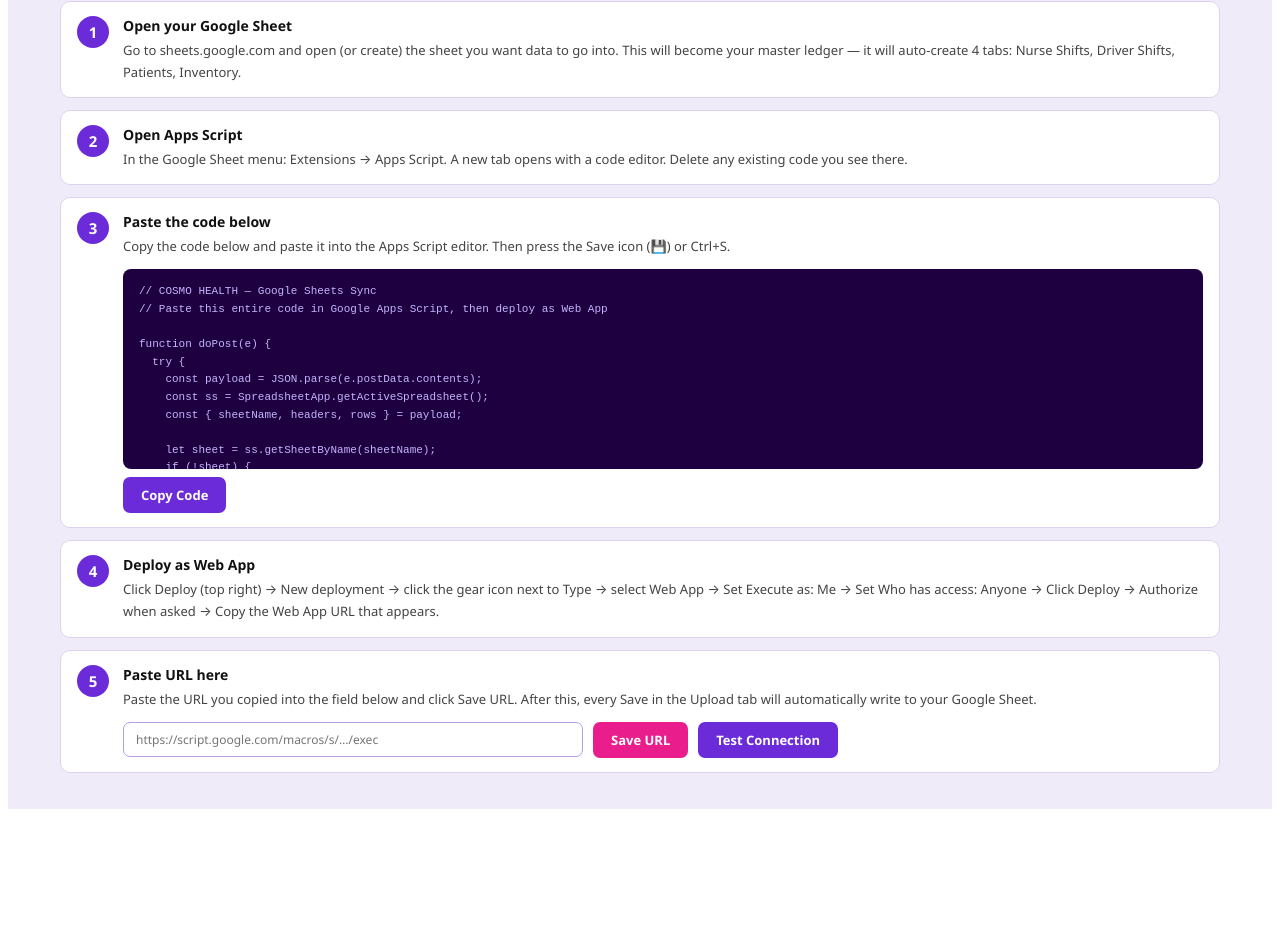
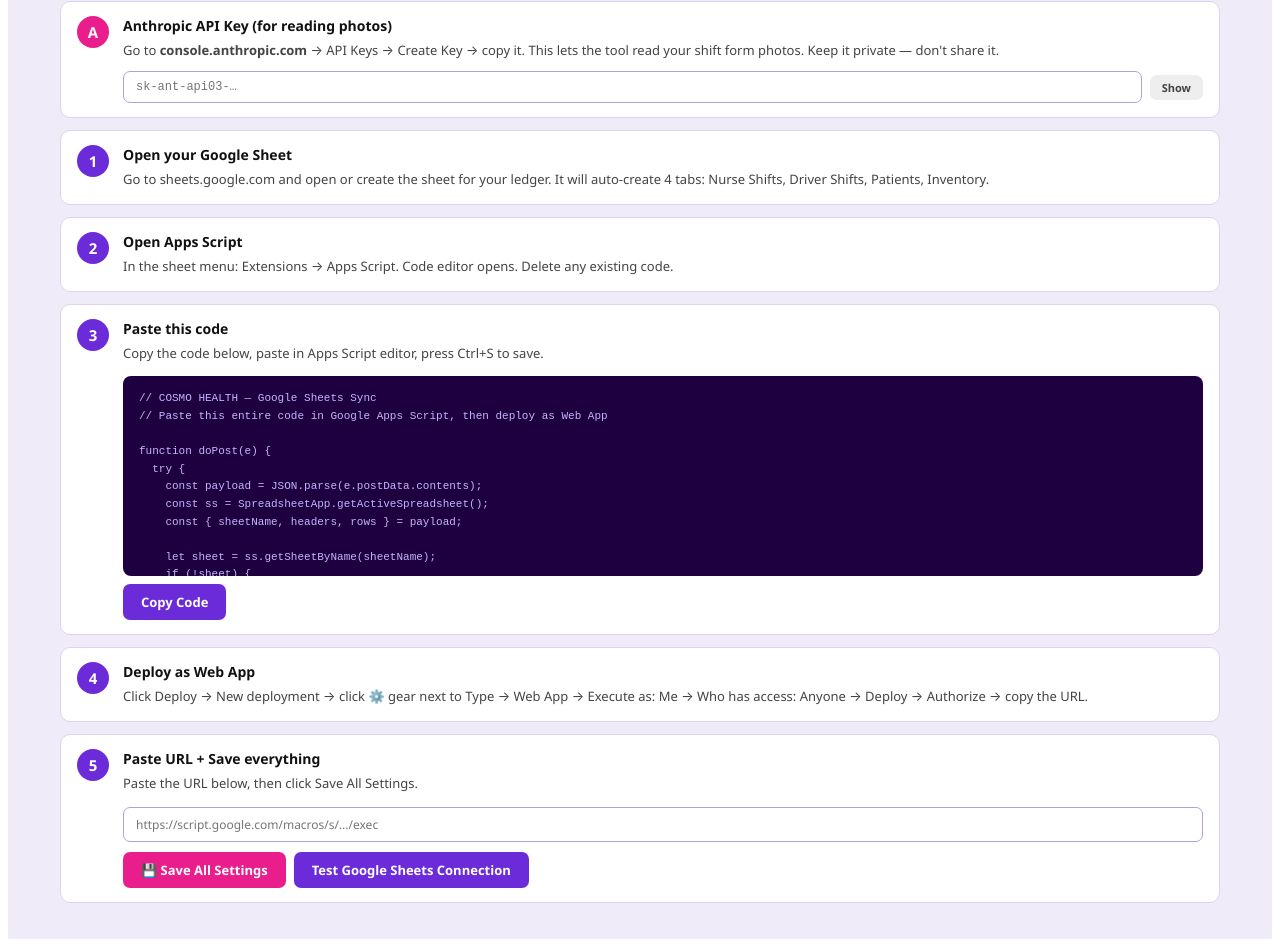
Before and after one commit to Kartikdhamija-work/cosmo-ledger, a React (Vite) app: page / in a window 1280 px wide. Shown: the part 232-1179 px from the top of the page. Before the commit the page ends 1049 px from the top, so only its background shows below. Built offline with nearby package versions, Linux system fonts and the light colour scheme.

Commit message:
Update App.jsx

```diff
--- a/src/App.jsx
+++ b/src/App.jsx
@@ -89,17 +89,19 @@
   return results;
 }
 
-// ─── STORAGE ──────────────────────────────────────────────────────────────────
-// All storage is SHARED — same data for everyone using this published tool
-const SK   = "cosmo-final-sess";
-const STK  = "cosmo-final-sta";
-const URLK = "cosmo-final-url";
-const loadSess = async () => { try { const r=await window.storage.get(SK,  true); return r?JSON.parse(r.value):[]; } catch { return []; } };
-const saveSess = async s  => { try { await window.storage.set(SK,  JSON.stringify(s), true); } catch {} };
-const loadSta  = async () => { try { const r=await window.storage.get(STK, true); return r?JSON.parse(r.value):["Mangala","Ankura","Mayfair"]; } catch { return ["Mangala","Ankura","Mayfair"]; } };
-const saveSta  = async s  => { try { await window.storage.set(STK, JSON.stringify(s), true); } catch {} };
-const loadUrl  = async () => { try { const r=await window.storage.get(URLK, true); return r?r.value:""; } catch { return ""; } };
-const saveUrl  = async u  => { try { await window.storage.set(URLK, u, true); } catch {} };
+// ─── STORAGE — uses localStorage, works on Vercel ─────────────────────────────
+const SK   = "cosmo-sess";
+const STK  = "cosmo-sta";
+const URLK = "cosmo-url";
+const APIK = "cosmo-apikey";
+const loadSess = async () => { try { return JSON.parse(localStorage.getItem(SK)||"[]");    } catch { return []; } };
+const saveSess = async s  => { try { localStorage.setItem(SK,  JSON.stringify(s));         } catch {} };
+const loadSta  = async () => { try { return JSON.parse(localStorage.getItem(STK)||'["Mangala","Ankura","Mayfair"]'); } catch { return ["Mangala","Ankura","Mayfair"]; } };
+const saveSta  = async s  => { try { localStorage.setItem(STK, JSON.stringify(s));         } catch {} };
+const loadUrl  = async () => { try { return localStorage.getItem(URLK)||"";                } catch { return ""; } };
+const saveUrl  = async u  => { try { localStorage.setItem(URLK, u);                        } catch {} };
+const loadKey  = async () => { try { return localStorage.getItem(APIK)||"";                } catch { return ""; } };
+const saveKey  = async k  => { try { localStorage.setItem(APIK, k);                        } catch {} };
 
 // ─── GOOGLE SHEETS SYNC ───────────────────────────────────────────────────────
 async function syncToSheets(scriptUrl, sessions) {
@@ -190,9 +192,10 @@
 Return ONLY valid JSON:
 {"form_type":"nurse","photo_section":"start","date":null,"station":null,"staff_name":null,"staff_contact":null,"shift":null,"login_time":null,"logout_time":null,"vehicle_no":null,"odometer_in":null,"odometer_out":null,"checklist":{"tablet_ok":null,"app_ok":null,"knows_lab_booking":null,"knows_patient_entry":null,"pricing_list":null,"handover_taken":null,"station_clean":null,"emergency_kit":null,"ppe_ready":null,"general_ok":null,"lights_ok":null,"tyres_ok":null,"gauges_ok":null,"fluids_ok":null,"oxygen_ok":null,"linen_ok":null,"drugs_ok":null},"summary":{"total_patients":null,"cash_collected":null,"upi_collected":null,"pending_followup":null,"handover_notes":null},"patients":[],"vehicle_remarks":null}`;
 
-async function extractPhoto(b64) {
+async function extractPhoto(b64, apiKey) {
+  if (!apiKey) throw new Error("No API key — add it in Google Sheets Setup tab");
   const res = await fetch("https://api.anthropic.com/v1/messages",{
-    method:"POST", headers:{"Content-Type":"application/json"},
+    method:"POST", headers:{"Content-Type":"application/json","x-api-key":apiKey,"anthropic-version":"2023-06-01","anthropic-dangerous-direct-browser-access":"true"},
     body:JSON.stringify({model:"claude-sonnet-4-20250514",max_tokens:2500,messages:[{role:"user",content:[
       {type:"image",source:{type:"base64",media_type:"image/jpeg",data:b64}},
       {type:"text",text:PROMPT}
@@ -279,47 +282,60 @@
 const Td=({c,style={}})=>(<td style={{padding:"9px 12px",fontSize:12,color:T.t2,borderBottom:`1px solid ${T.border}`,verticalAlign:"middle",...style}}>{c}</td>);
 
 // ─── SETUP TAB ────────────────────────────────────────────────────────────────
-function SetupTab({scriptUrl,setScriptUrl}) {
+function SetupTab({scriptUrl,setScriptUrl,apiKey,setApiKey}) {
   const [url,setUrl]=useState(scriptUrl);
+  const [key,setKey]=useState(apiKey);
+  const [showKey,setShowKey]=useState(false);
   const [testing,setTesting]=useState(false);
   const [testResult,setTestResult]=useState(null);
   const [copied,setCopied]=useState(false);
 
-  const save=async()=>{ await saveUrl(url); setScriptUrl(url); };
-
+  const saveAll=async()=>{ await saveUrl(url); setScriptUrl(url); await saveKey(key); setApiKey(key); };
   const test=async()=>{
-    if(!url){setTestResult({ok:false,msg:"Enter the URL first"});return;}
+    if(!url){setTestResult({ok:false,msg:"Enter the Google Sheets URL first"});return;}
     setTesting(true); setTestResult(null);
-    try {
-      await fetch(url,{method:"POST",mode:"no-cors",headers:{"Content-Type":"text/plain"},body:JSON.stringify({sheetName:"_test",headers:["test"],rows:[["ping"]]})});
-      setTestResult({ok:true,msg:"Request sent. Check your Google Sheet — a _test tab should appear with 'ping'."});
-    } catch(e){setTestResult({ok:false,msg:"Failed: "+e.message});}
+    try{await fetch(url,{method:"POST",mode:"no-cors",headers:{"Content-Type":"text/plain"},body:JSON.stringify({sheetName:"_test",headers:["test"],rows:[["ping"]]})});setTestResult({ok:true,msg:"Request sent! Check your Google Sheet — a _test tab should appear with the word 'ping'."});}
+    catch(e){setTestResult({ok:false,msg:"Failed: "+e.message});}
     setTesting(false);
   };
-
-  const copyCode=()=>{ navigator.clipboard.writeText(APPS_SCRIPT_CODE); setCopied(true); setTimeout(()=>setCopied(false),2500); };
-
-  const steps=[
-    {n:"1",title:"Open your Google Sheet",body:"Go to sheets.google.com and open (or create) the sheet you want data to go into. This will become your master ledger — it will auto-create 4 tabs: Nurse Shifts, Driver Shifts, Patients, Inventory."},
-    {n:"2",title:"Open Apps Script",body:'In the Google Sheet menu: Extensions → Apps Script. A new tab opens with a code editor. Delete any existing code you see there.'},
-    {n:"3",title:"Paste the code below",body:"Copy the code below and paste it into the Apps Script editor. Then press the Save icon (💾) or Ctrl+S.",code:true},
-    {n:"4",title:"Deploy as Web App",body:"Click Deploy (top right) → New deployment → click the gear icon next to Type → select Web App → Set Execute as: Me → Set Who has access: Anyone → Click Deploy → Authorize when asked → Copy the Web App URL that appears."},
-    {n:"5",title:"Paste URL here",body:"Paste the URL you copied into the field below and click Save URL. After this, every Save in the Upload tab will automatically write to your Google Sheet."},
-  ];
+  const copyCode=()=>{navigator.clipboard.writeText(APPS_SCRIPT_CODE);setCopied(true);setTimeout(()=>setCopied(false),2500);};
 
   return(
     <div>
       <Card style={{padding:20,marginBottom:20,borderLeft:`4px solid ${T.pink}`,background:"#FFF8FC"}}>
         <div style={{fontWeight:800,fontSize:15,color:T.pink,marginBottom:4}}>One-time setup — do this once, syncs forever after</div>
-        <div style={{fontSize:13,color:T.t2}}>Follow these 5 steps. Takes about 5 minutes. After setup, every time coordinator saves records here, they go directly into your Google Sheet — no copy-paste needed.</div>
+        <div style={{fontSize:13,color:T.t2}}>Complete both sections below. Takes about 5 minutes total.</div>
       </Card>
 
-      {steps.map(s=>(
+      {/* Section A: API Key */}
+      <Card style={{marginBottom:12,overflow:"hidden"}}>
+        <div style={{display:"flex",gap:14,padding:"14px 16px",alignItems:"flex-start"}}>
+          <div style={{width:32,height:32,borderRadius:"50%",background:T.pink,color:"#fff",fontSize:15,fontWeight:800,display:"flex",alignItems:"center",justifyContent:"center",flexShrink:0}}>A</div>
+          <div style={{flex:1}}>
+            <div style={{fontWeight:700,fontSize:14,color:T.t1,marginBottom:4}}>Anthropic API Key (for reading photos)</div>
+            <div style={{fontSize:13,color:T.t2,lineHeight:1.7,marginBottom:10}}>
+              Go to <b>console.anthropic.com</b> → API Keys → Create Key → copy it. This lets the tool read your shift form photos. Keep it private — don't share it.
+            </div>
+            <div style={{display:"flex",gap:8,alignItems:"center",flexWrap:"wrap"}}>
+              <input value={key} onChange={e=>setKey(e.target.value)} type={showKey?"text":"password"} placeholder="sk-ant-api03-…" style={{...selS,flex:1,minWidth:260,fontSize:12,fontFamily:mono}}/>
+              <Btn label={showKey?"Hide":"Show"} onClick={()=>setShowKey(s=>!s)} color="#EEE" textColor={T.t2} small/>
+            </div>
+            {key&&<div style={{marginTop:6,fontSize:11,color:T.ok}}>✓ API key entered</div>}
+          </div>
+        </div>
+      </Card>
+
+      {/* Section B: Google Sheets */}
+      {[
+        {n:"1",title:"Open your Google Sheet",body:"Go to sheets.google.com and open or create the sheet for your ledger. It will auto-create 4 tabs: Nurse Shifts, Driver Shifts, Patients, Inventory."},
+        {n:"2",title:"Open Apps Script",body:"In the sheet menu: Extensions → Apps Script. Code editor opens. Delete any existing code."},
+        {n:"3",title:"Paste this code",body:"Copy the code below, paste in Apps Script editor, press Ctrl+S to save.",code:true},
+        {n:"4",title:"Deploy as Web App",body:"Click Deploy → New deployment → click ⚙️ gear next to Type → Web App → Execute as: Me → Who has access: Anyone → Deploy → Authorize → copy the URL."},
+        {n:"5",title:"Paste URL + Save everything",body:"Paste the URL below, then click Save All Settings."},
+      ].map(s=>(
         <Card key={s.n} style={{marginBottom:12,overflow:"hidden"}}>
           <div style={{display:"flex",gap:14,padding:"14px 16px",alignItems:"flex-start"}}>
-            <div style={{width:32,height:32,borderRadius:"50%",background:T.brand,color:"#fff",fontSize:15,fontWeight:800,display:"flex",alignItems:"center",justifyContent:"center",flexShrink:0}}>
-              {s.n}
-            </div>
+            <div style={{width:32,height:32,borderRadius:"50%",background:T.brand,color:"#fff",fontSize:15,fontWeight:800,display:"flex",alignItems:"center",justifyContent:"center",flexShrink:0}}>{s.n}</div>
             <div style={{flex:1}}>
               <div style={{fontWeight:700,fontSize:14,color:T.t1,marginBottom:4}}>{s.title}</div>
               <div style={{fontSize:13,color:T.t2,lineHeight:1.7}}>{s.body}</div>
@@ -330,26 +346,28 @@
                 </div>
               )}
               {s.n==="5"&&(
-                <div style={{marginTop:12,display:"flex",gap:10,flexWrap:"wrap",alignItems:"center"}}>
-                  <input value={url} onChange={e=>setUrl(e.target.value)} placeholder="https://script.google.com/macros/s/…/exec" style={{...selS,width:"100%",maxWidth:460,fontSize:12}}/>
-                  <Btn label="Save URL" onClick={save} color={T.pink}/>
-                  <Btn label={testing?"Testing…":"Test Connection"} onClick={test} disabled={testing} color={T.brand}/>
+                <div style={{marginTop:12,display:"flex",flexDirection:"column",gap:10}}>
+                  <input value={url} onChange={e=>setUrl(e.target.value)} placeholder="https://script.google.com/macros/s/…/exec" style={{...selS,fontSize:12}}/>
+                  <div style={{display:"flex",gap:8,flexWrap:"wrap"}}>
+                    <Btn label="💾 Save All Settings" onClick={saveAll} color={T.pink}/>
+                    <Btn label={testing?"Testing…":"Test Google Sheets Connection"} onClick={test} disabled={testing} color={T.brand}/>
+                  </div>
+                  {testResult&&(
+                    <div style={{padding:"10px 14px",borderRadius:8,background:testResult.ok?T.okBg:T.errBg,color:testResult.ok?T.ok:T.err,fontSize:12,fontWeight:600}}>
+                      {testResult.ok?"✓":"✗"} {testResult.msg}
+                    </div>
+                  )}
                 </div>
               )}
             </div>
           </div>
-          {s.n==="5"&&testResult&&(
-            <div style={{margin:"0 16px 12px",padding:"10px 14px",borderRadius:8,background:testResult.ok?T.okBg:T.errBg,color:testResult.ok?T.ok:T.err,fontSize:12,fontWeight:600}}>
-              {testResult.ok?"✓":"✗"} {testResult.msg}
-            </div>
-          )}
         </Card>
       ))}
 
-      {scriptUrl&&(
+      {(scriptUrl&&apiKey)&&(
         <Card style={{padding:14,borderLeft:`4px solid ${T.ok}`,background:T.okBg}}>
-          <div style={{fontWeight:700,color:T.ok,marginBottom:4}}>✓ Google Sheets sync is configured</div>
-          <div style={{fontSize:12,color:T.t2,wordBreak:"break-all"}}>{scriptUrl}</div>
+          <div style={{fontWeight:700,color:T.ok,marginBottom:4}}>✓ Fully configured — ready to use</div>
+          <div style={{fontSize:12,color:T.t2}}>API key saved · Google Sheets connected</div>
         </Card>
       )}
     </div>
@@ -357,7 +375,7 @@
 }
 
 // ─── UPLOAD TAB ───────────────────────────────────────────────────────────────
-function UploadTab({stations,scriptUrl,onSaved}) {
+function UploadTab({stations,scriptUrl,apiKey,onSaved}) {
   const [items,setItems]=useState([]);
   const [dSta,setDSta]=useState(stations[0]||"");
   const [dDate,setDDate]=useState(now8());
@@ -381,11 +399,12 @@
   const extractAll=async()=>{
     const todo=items.filter(i=>i.status==="pending"||i.status==="err");
     if(!todo.length)return;
+    if(!apiKey){alert("Add your Anthropic API key in the Google Sheets Setup tab first.");return;}
     setBusy(true); setSaveStatus(null);
     for(const item of todo){
       setItems(p=>p.map(i=>i.id===item.id?{...i,status:"reading"}:i));
-      try{const ext=await extractPhoto(item.b64);setItems(p=>p.map(i=>i.id===item.id?{...i,status:"done",ext}:i));}
-      catch{setItems(p=>p.map(i=>i.id===item.id?{...i,status:"err",err:"Could not read — try a clearer photo"}:i));}
+      try{const ext=await extractPhoto(item.b64,apiKey);setItems(p=>p.map(i=>i.id===item.id?{...i,status:"done",ext}:i));}
+      catch(e){setItems(p=>p.map(i=>i.id===item.id?{...i,status:"err",err:e.message||"Could not read — check API key and photo quality"}:i));}
     }
     setBusy(false);
   };
@@ -431,15 +450,14 @@
   return(
     <div>
       {/* Status bar */}
-      {!scriptUrl&&(
-        <Card style={{padding:"10px 16px",marginBottom:16,borderLeft:`4px solid ${T.warn}`,background:T.warnBg,display:"flex",justifyContent:"space-between",alignItems:"center",flexWrap:"wrap",gap:8}}>
-          <span style={{fontSize:13,color:T.warn,fontWeight:600}}>⚠️ Google Sheets not connected — data saves locally only</span>
-          <Badge label="Go to Setup tab to connect →" color={T.warn} bg={T.warnBg} style={{cursor:"pointer",border:`1px solid ${T.warn}`}}/>
+      {(!scriptUrl||!apiKey)&&(
+        <Card style={{padding:"10px 16px",marginBottom:16,borderLeft:`4px solid ${T.warn}`,background:T.warnBg}}>
+          <span style={{fontSize:13,color:T.warn,fontWeight:600}}>⚠️ Setup not complete — go to Google Sheets Setup tab first</span>
         </Card>
       )}
-      {scriptUrl&&(
+      {scriptUrl&&apiKey&&(
         <Card style={{padding:"10px 16px",marginBottom:16,borderLeft:`4px solid ${T.ok}`,background:T.okBg}}>
-          <span style={{fontSize:13,color:T.ok,fontWeight:600}}>✓ Google Sheets connected — saves will auto-sync</span>
+          <span style={{fontSize:13,color:T.ok,fontWeight:600}}>✓ Ready — photos will be read and synced to Google Sheets automatically</span>
         </Card>
       )}
 
@@ -819,19 +837,19 @@
   const [sessions,setSessions]=useState([]);
   const [stations,setStations]=useState(["Mangala","Ankura","Mayfair"]);
   const [scriptUrl,setScriptUrlState]=useState("");
+  const [apiKey,setApiKeyState]=useState("");
   const [loaded,setLoaded]=useState(false);
 
   useEffect(()=>{
-    Promise.all([loadSess(),loadSta(),loadUrl()]).then(([s,st,u])=>{
-      setSessions(s); setStations(st);
-      setScriptUrlState(u);
-      // If already set up, go straight to upload
-      if(u) setTab("upload");
+    Promise.all([loadSess(),loadSta(),loadUrl(),loadKey()]).then(([s,st,u,k])=>{
+      setSessions(s); setStations(st); setScriptUrlState(u); setApiKeyState(k);
+      if(u&&k) setTab("upload");
       setLoaded(true);
     });
   },[]);
 
   const setScriptUrl=useCallback(async u=>{ setScriptUrlState(u); await saveUrl(u); },[]);
+  const setApiKey=useCallback(async k=>{ setApiKeyState(k); await saveKey(k); },[]);
   const reload=useCallback(()=>loadSess().then(setSessions),[]);
 
   const hdr={
@@ -874,7 +892,7 @@
                 color:tab===t.id?T.brand:"#9966BB",
                 borderRadius:tab===t.id?"8px 8px 0 0":"0",
               }}>{t.icon} {t.label}
-              {t.id==="setup"&&!scriptUrl&&<span style={{marginLeft:5,background:T.pink,color:"#fff",borderRadius:"50%",fontSize:9,padding:"1px 5px",fontWeight:800}}>!</span>}
+              {t.id==="setup"&&(!scriptUrl||!apiKey)&&<span style={{marginLeft:5,background:T.pink,color:"#fff",borderRadius:"50%",fontSize:9,padding:"1px 5px",fontWeight:800}}>!</span>}
               </button>
             ))}
           </div>
@@ -883,8 +901,8 @@
 
       {/* Content */}
       <div style={{maxWidth:1200,margin:"0 auto",padding:"24px 20px"}}>
-        {tab==="setup"     &&<SetupTab scriptUrl={scriptUrl} setScriptUrl={setScriptUrl}/>}
-        {tab==="upload"    &&<UploadTab stations={stations} scriptUrl={scriptUrl} onSaved={reload}/>}
+        {tab==="setup"     &&<SetupTab scriptUrl={scriptUrl} setScriptUrl={setScriptUrl} apiKey={apiKey} setApiKey={setApiKey}/>}
+        {tab==="upload"    &&<UploadTab stations={stations} scriptUrl={scriptUrl} apiKey={apiKey} onSaved={reload}/>}
         {tab==="reports"   &&<ReportsTab sessions={sessions} stations={stations}/>}
         {tab==="attendance"&&<AttendanceTab sessions={sessions}/>}
         {tab==="inventory" &&<InventoryTab sessions={sessions}/>}
```
